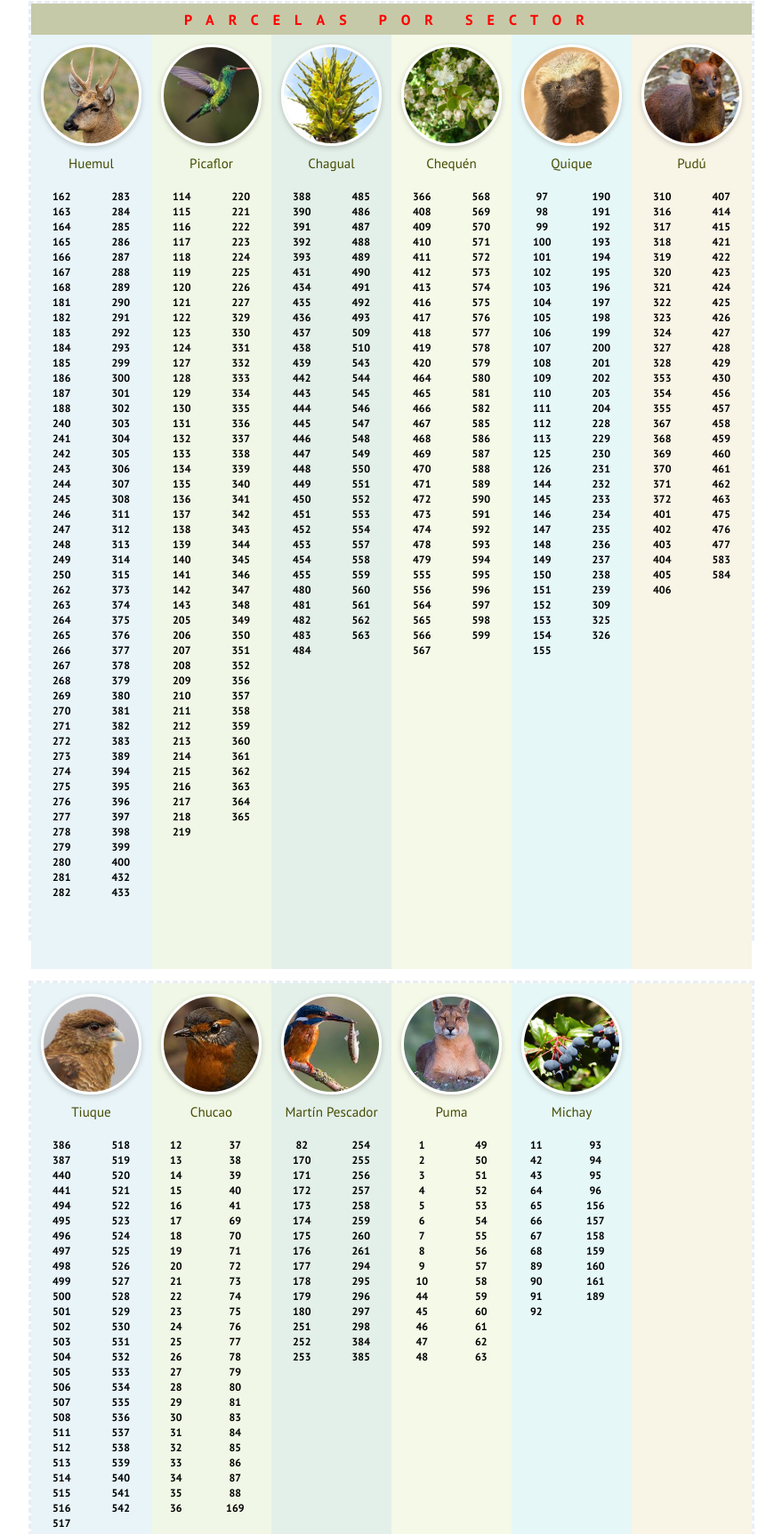
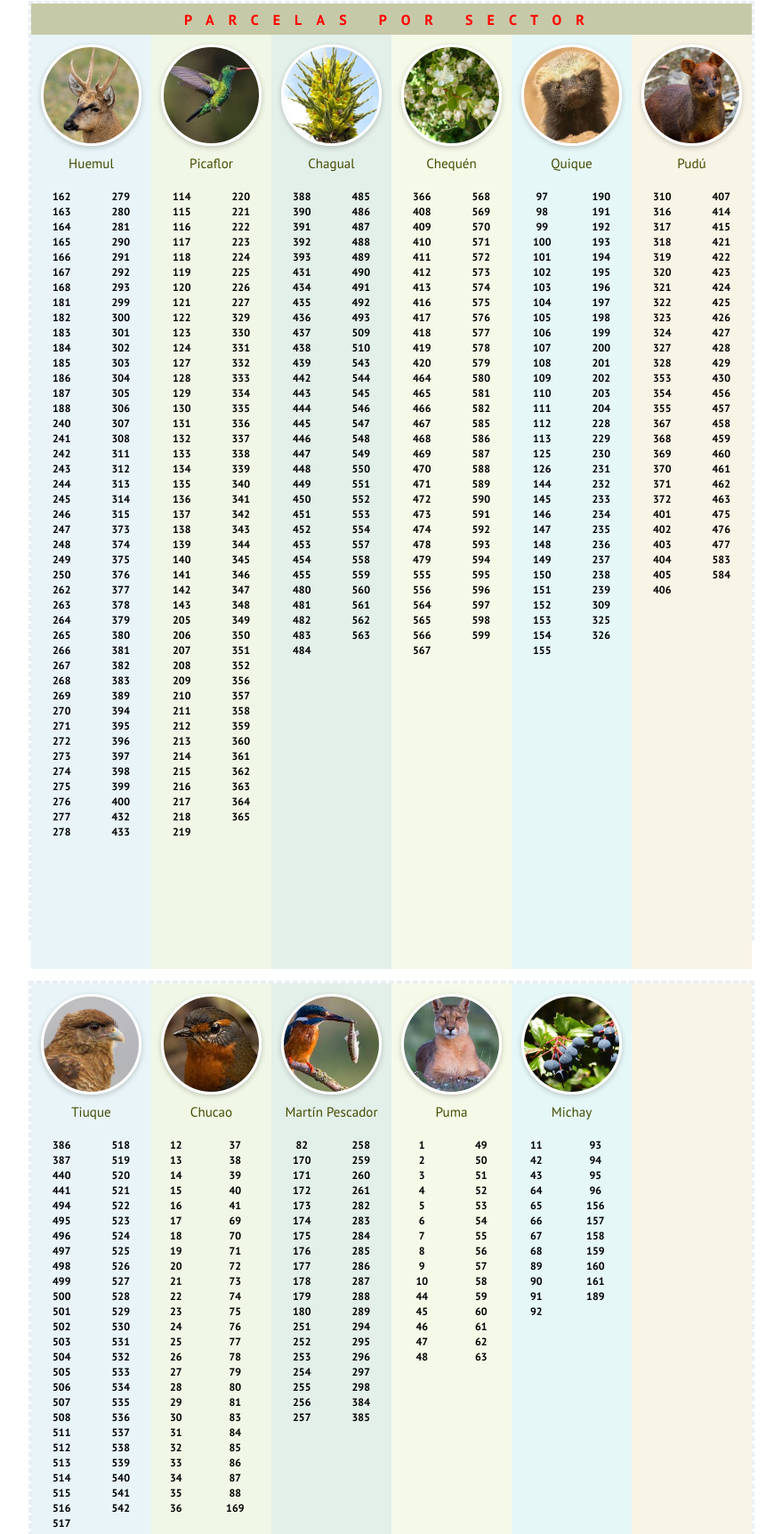
Before and after one commit to DonBastian/website, a plain HTML site: page index.html in a window 1280 px wide. Shown: the part 2247-3971 px from the top of the page at 89% size, without its empty margins (200-1079 px from the left). Drawn offline with Linux system fonts and the light colour scheme.

Commit message:
fix: Parcel Assignation

```diff
--- a/index.html
+++ b/index.html
@@ -234,7 +234,7 @@
                             <tbody>
                                 <tr>
                                     <td>Huemul</td>
-                                    <td>94</td>
+                                    <td>86</td>
                                 </tr>
                                 <tr>
                                     <td>Picaflor</td>
@@ -266,7 +266,7 @@
                                 </tr>
                                 <tr>
                                     <td>Martín Pescador</td>
-                                    <td>30</td>
+                                    <td>38</td>
                                 </tr>
                                 <tr>
                                     <td>Puma</td>
@@ -348,53 +348,49 @@
                         </tr>
                     </thead>
                     <tbody>
-                        <tr><td>162</td><td>283</td></tr>
-                        <tr><td>163</td><td>284</td></tr>
-                        <tr><td>164</td><td>285</td></tr>
-                        <tr><td>165</td><td>286</td></tr>
-                        <tr><td>166</td><td>287</td></tr>
-                        <tr><td>167</td><td>288</td></tr>
-                        <tr><td>168</td><td>289</td></tr>
-                        <tr><td>181</td><td>290</td></tr>
-                        <tr><td>182</td><td>291</td></tr>
-                        <tr><td>183</td><td>292</td></tr>
-                        <tr><td>184</td><td>293</td></tr>
-                        <tr><td>185</td><td>299</td></tr>
-                        <tr><td>186</td><td>300</td></tr>
-                        <tr><td>187</td><td>301</td></tr>
-                        <tr><td>188</td><td>302</td></tr>
-                        <tr><td>240</td><td>303</td></tr>
-                        <tr><td>241</td><td>304</td></tr>
-                        <tr><td>242</td><td>305</td></tr>
-                        <tr><td>243</td><td>306</td></tr>
-                        <tr><td>244</td><td>307</td></tr>
-                        <tr><td>245</td><td>308</td></tr>
-                        <tr><td>246</td><td>311</td></tr>
-                        <tr><td>247</td><td>312</td></tr>
-                        <tr><td>248</td><td>313</td></tr>
-                        <tr><td>249</td><td>314</td></tr>
-                        <tr><td>250</td><td>315</td></tr>
-                        <tr><td>262</td><td>373</td></tr>
-                        <tr><td>263</td><td>374</td></tr>
-                        <tr><td>264</td><td>375</td></tr>
-                        <tr><td>265</td><td>376</td></tr>
-                        <tr><td>266</td><td>377</td></tr>
-                        <tr><td>267</td><td>378</td></tr>
-                        <tr><td>268</td><td>379</td></tr>
-                        <tr><td>269</td><td>380</td></tr>
-                        <tr><td>270</td><td>381</td></tr>
-                        <tr><td>271</td><td>382</td></tr>
-                        <tr><td>272</td><td>383</td></tr>
-                        <tr><td>273</td><td>389</td></tr>
-                        <tr><td>274</td><td>394</td></tr>
-                        <tr><td>275</td><td>395</td></tr>
-                        <tr><td>276</td><td>396</td></tr>
-                        <tr><td>277</td><td>397</td></tr>
-                        <tr><td>278</td><td>398</td></tr>
-                        <tr><td>279</td><td>399</td></tr>
-                        <tr><td>280</td><td>400</td></tr>
-                        <tr><td>281</td><td>432</td></tr>
-                        <tr><td>282</td><td>433</td></tr>
+                        <tr><td>162</td><td>279</td></tr>
+                        <tr><td>163</td><td>280</td></tr>
+                        <tr><td>164</td><td>281</td></tr>
+                        <tr><td>165</td><td>290</td></tr>
+                        <tr><td>166</td><td>291</td></tr>
+                        <tr><td>167</td><td>292</td></tr>
+                        <tr><td>168</td><td>293</td></tr>
+                        <tr><td>181</td><td>299</td></tr>
+                        <tr><td>182</td><td>300</td></tr>
+                        <tr><td>183</td><td>301</td></tr>
+                        <tr><td>184</td><td>302</td></tr>
+                        <tr><td>185</td><td>303</td></tr>
+                        <tr><td>186</td><td>304</td></tr>
+                        <tr><td>187</td><td>305</td></tr>
+                        <tr><td>188</td><td>306</td></tr>
+                        <tr><td>240</td><td>307</td></tr>
+                        <tr><td>241</td><td>308</td></tr>
+                        <tr><td>242</td><td>311</td></tr>
+                        <tr><td>243</td><td>312</td></tr>
+                        <tr><td>244</td><td>313</td></tr>
+                        <tr><td>245</td><td>314</td></tr>
+                        <tr><td>246</td><td>315</td></tr>
+                        <tr><td>247</td><td>373</td></tr>
+                        <tr><td>248</td><td>374</td></tr>
+                        <tr><td>249</td><td>375</td></tr>
+                        <tr><td>250</td><td>376</td></tr>
+                        <tr><td>262</td><td>377</td></tr>
+                        <tr><td>263</td><td>378</td></tr>
+                        <tr><td>264</td><td>379</td></tr>
+                        <tr><td>265</td><td>380</td></tr>
+                        <tr><td>266</td><td>381</td></tr>
+                        <tr><td>267</td><td>382</td></tr>
+                        <tr><td>268</td><td>383</td></tr>
+                        <tr><td>269</td><td>389</td></tr>
+                        <tr><td>270</td><td>394</td></tr>
+                        <tr><td>271</td><td>395</td></tr>
+                        <tr><td>272</td><td>396</td></tr>
+                        <tr><td>273</td><td>397</td></tr>
+                        <tr><td>274</td><td>398</td></tr>
+                        <tr><td>275</td><td>399</td></tr>
+                        <tr><td>276</td><td>400</td></tr>
+                        <tr><td>277</td><td>432</td></tr>
+                        <tr><td>278</td><td>433</td></tr>
                     </tbody>
                 </table>
             </div>
@@ -751,21 +747,25 @@
                         </tr>
                     </thead>
                     <tbody>
-                        <tr><td>82</td><td>254</td></tr>
-                        <tr><td>170</td><td>255</td></tr>
-                        <tr><td>171</td><td>256</td></tr>
-                        <tr><td>172</td><td>257</td></tr>
-                        <tr><td>173</td><td>258</td></tr>
-                        <tr><td>174</td><td>259</td></tr>
-                        <tr><td>175</td><td>260</td></tr>
-                        <tr><td>176</td><td>261</td></tr>
-                        <tr><td>177</td><td>294</td></tr>
-                        <tr><td>178</td><td>295</td></tr>
-                        <tr><td>179</td><td>296</td></tr>
-                        <tr><td>180</td><td>297</td></tr>
-                        <tr><td>251</td><td>298</td></tr>
-                        <tr><td>252</td><td>384</td></tr>
-                        <tr><td>253</td><td>385</td></tr>
+                        <tr><td>82</td> <td>258</td></tr>
+                        <tr><td>170</td><td>259</td></tr>
+                        <tr><td>171</td><td>260</td></tr>
+                        <tr><td>172</td><td>261</td></tr>
+                        <tr><td>173</td><td>282</td></tr>
+                        <tr><td>174</td><td>283</td></tr>
+                        <tr><td>175</td><td>284</td></tr>
+                        <tr><td>176</td><td>285</td></tr>
+                        <tr><td>177</td><td>286</td></tr>
+                        <tr><td>178</td><td>287</td></tr>
+                        <tr><td>179</td><td>288</td></tr>
+                        <tr><td>180</td><td>289</td></tr>
+                        <tr><td>251</td><td>294</td></tr>
+                        <tr><td>252</td><td>295</td></tr>
+                        <tr><td>253</td><td>296</td></tr>
+                        <tr><td>254</td><td>297</td></tr>
+                        <tr><td>255</td><td>298</td></tr>
+                        <tr><td>256</td><td>384</td></tr>
+                        <tr><td>257</td><td>385</td></tr>
                     </tbody>
                 </table>
             </div>
@@ -838,7 +838,7 @@
     </page>
 
     <!-- Quinta Página - Ingreso Principales -->
-     <page>
+    <page>
         <page_content class="layout-4">
 
             <header class = "e-container">
@@ -904,10 +904,10 @@
 
 
         </page_content>
-     </page>
+    </page>
 
          <!-- Sexta Página - Calles Principales -->
-     <page>
+    <page>
         <page_content class="layout-5">
             <img src="./_source/images/SectoresSeparadosEsteOeste.png" alt="">
 
@@ -1002,7 +1002,7 @@
 
 
         </page_content>
-     </page>
+    </page>
 
      <!-- Séptima Página - Mapa Interactivo -->
      <page>
```
